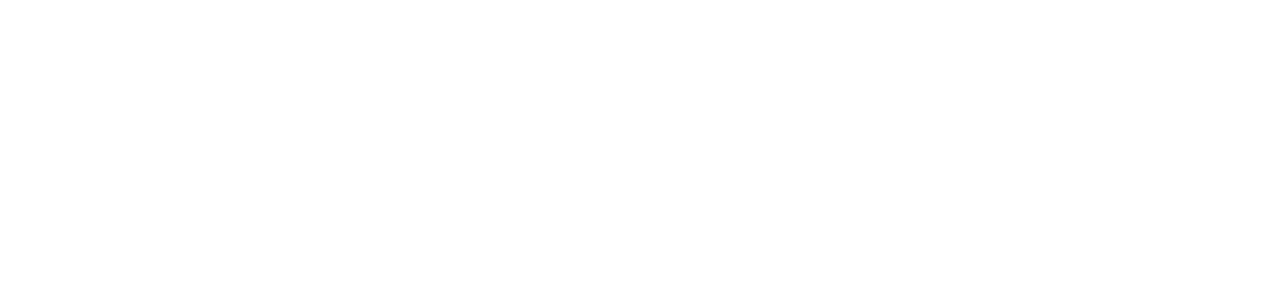
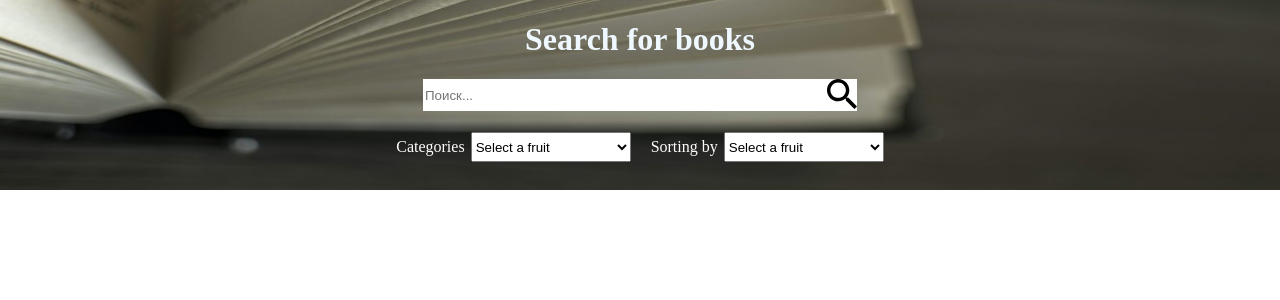
Before and after one commit to belokrylets/test-future-group, a React (Create React App) app: page / in a window 1280 px wide. Shown: the top 300 px of the page. Built offline with nearby package versions, Linux system fonts and the light colour scheme.

Commit message:
верстка компонента Header

```diff
--- a/src/App.tsx
+++ b/src/App.tsx
@@ -1,7 +1,9 @@
+import Header from "./components/Header";
+
 const App = () => {
   return (
     <div>
-
+      <Header />
     </div>
   );
 }
--- /dev/null
+++ b/src/components/Header.tsx
@@ -0,0 +1,48 @@
+import logo from '../media/image/searh.svg'
+
+const Header = () => {
+    return (
+        <div className="header">
+            <h1>
+                Search for books
+            </h1>
+            <div className='textInput'>
+                <input
+                    type='text'
+                    placeholder='Поиск...'
+                />
+                <div className="searchLogo">
+                    <img src={logo} alt="" />
+                </div>
+            </div>
+            <div className="sort">
+                <div className="categories">
+                    <label>
+                        Categories
+                        <select>
+                            <option value="">Select a fruit</option>
+                            <option value="grapefruit">Grapefruit</option>
+                            <option value="lime">Lime</option>
+                            <option value="coconut">Coconut</option>
+                            <option value="mango">Mango</option>
+                        </select>
+                    </label>
+                </div>
+                <div className="sorting">
+                    <label>
+                        Sorting by
+                        <select>
+                            <option value="">Select a fruit</option>
+                            <option value="grapefruit">Grapefruit</option>
+                            <option value="lime">Lime</option>
+                            <option value="coconut">Coconut</option>
+                            <option value="mango">Mango</option>
+                        </select>
+                    </label>
+                </div>
+            </div>
+        </div>
+    )
+}
+
+export default Header
--- a/src/index.css
+++ b/src/index.css
@@ -3,3 +3,71 @@ body {
   justify-content: center;
   margin: 0;
 }
+
+/* header */
+
+.header {
+  width: 100vmax;
+  height: 190px;
+
+  text-align: center;
+
+  background-image: url(./media/image/header.jpg);
+  background-size: 100% 100%;
+}
+
+.header>h1 {
+  margin-top: 0;
+  padding-top: 21px;
+  color: aliceblue;
+}
+
+.textInput {
+  display: flex;
+  justify-content: center
+}
+
+.textInput>input {
+  height: 30px;
+  width: 400px;
+
+  border: none;
+
+
+}
+
+input:active,
+:hover,
+:focus {
+  outline: 0;
+  outline-offset: 0;
+}
+
+.searchLogo {
+  height: 32px;
+  width: 30px;
+  background: #fff;
+
+  cursor: pointer;
+}
+
+.sort {
+  display: flex;
+  justify-content: center;
+
+  margin-top: 21px;
+
+  color: #fff;
+}
+
+.sort select {
+
+  height: 30px;
+  width: 160px;
+
+  margin-left:  6px;
+}
+
+.categories {
+  margin-right: 20px;
+}
```
Also changed, not shown: src/media/image/searh.svg (added).
